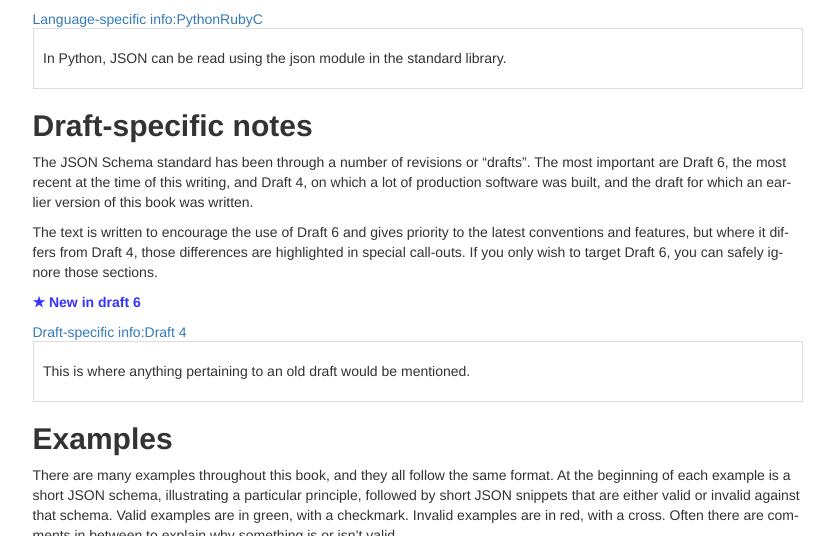
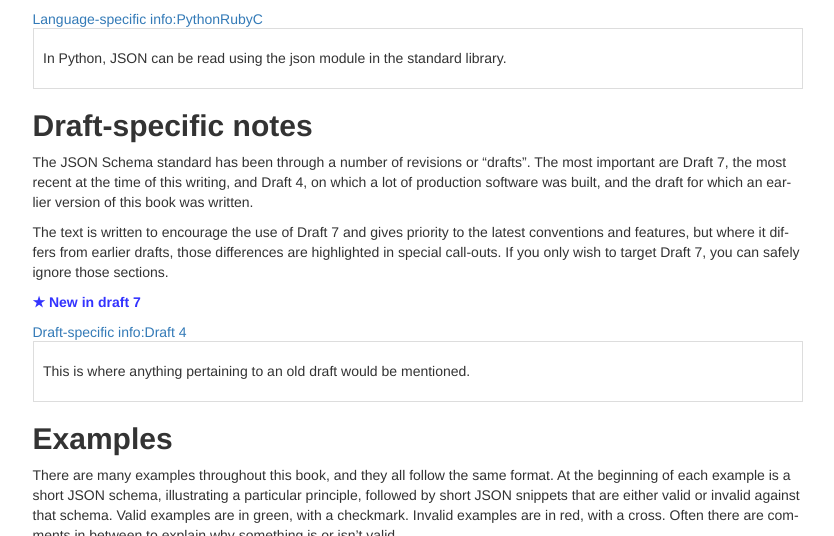
Before and after one commit to json-schema-org/understanding-json-schema, a Sphinx documentation site: the page built from source/conventions.rst, in a window 1280 px wide and 900 px high, cut to the strip 364-900 px from the top of the window. Shown: the whole strip, without its empty margins (330-1164 px from the left). Built offline with Sphinx 7.4.7, drawn with Linux system fonts in a browser that asks for light colours; some web fonts are replaced.

Commit message:
Basic upgrading of the defaults to draft 7

```diff
--- a/source/conf.py
+++ b/source/conf.py
@@ -20,7 +20,7 @@
 sys.path.insert(0, os.path.abspath(os.path.dirname('__file__')))
 
 # The standard of JSON Schema to test the examples against
-jsonschema_standard = 6
+jsonschema_standard = 7
 
 rst_prolog = """
 .. role:: new
@@ -63,9 +63,9 @@
 # built documents.
 #
 # The short X.Y version.
-version = '6.0'
+version = '7.0'
 # The full version, including alpha/beta/rc tags.
-release = '6.0'
+release = '7.0'
 
 # The language for content autogenerated by Sphinx. Refer to documentation
 # for a list of supported languages.
--- a/source/conventions.rst
+++ b/source/conventions.rst
@@ -39,16 +39,16 @@
 --------------------
 
 The JSON Schema standard has been through a number of revisions or "drafts". The
-most important are Draft 6, the most recent at the time of this writing, and
+most important are Draft 7, the most recent at the time of this writing, and
 Draft 4, on which a lot of production software was built, and the draft for
 which an earlier version of this book was written.
 
-The text is written to encourage the use of Draft 6 and gives
-priority to the latest conventions and features, but where it differs from Draft
-4, those differences are highlighted in special call-outs. If you only wish to
-target Draft 6, you can safely ignore those sections.
+The text is written to encourage the use of Draft 7 and gives priority to the
+latest conventions and features, but where it differs from earlier drafts, those
+differences are highlighted in special call-outs. If you only wish to target
+Draft 7, you can safely ignore those sections.
 
-|draft6|
+|draft7|
 
 .. draft_specific::
 
--- a/source/index.rst
+++ b/source/index.rst
@@ -24,9 +24,9 @@
 
 .. note::
 
-    This book describes JSON Schema draft 6. The most recent version is draft 7
-    --- stay tuned, updates are coming! Earlier and later versions of JSON Schema
-    are not completely compatible with the format described here.
+    This book describes JSON Schema draft 7. Earlier versions of JSON Schema
+    are not completely compatible with the format described here, but for the
+    most part, those differences are noted in the text.
 
 **Where to begin?**
 
--- a/source/reference/schema.rst
+++ b/source/reference/schema.rst
@@ -24,6 +24,7 @@
 of the JSON Schema standard, you should include the draft name in the path, for
 example:
 
+- ``http://json-schema.org/draft-07/schema#``
 - ``http://json-schema.org/draft-06/schema#``
 - ``http://json-schema.org/draft-04/schema#``
 
--- a/source/sphinxext/jsonschemaext.py
+++ b/source/sphinxext/jsonschemaext.py
@@ -12,7 +12,8 @@
     return {
         3: jsonschema.validators.Draft3Validator,
         4: jsonschema.validators.Draft4Validator,
-        6: jsonschema.validators.Draft6Validator}[standard]
+        6: jsonschema.validators.Draft6Validator,
+        7: jsonschema.validators.Draft7Validator}[standard]
 
 
 class jsonschema_node(nodes.Element):
--- a/source/structuring.rst
+++ b/source/structuring.rst
@@ -106,7 +106,7 @@
 .. schema_example::
 
     {
-      "$schema": "http://json-schema.org/draft-06/schema#",
+      "$schema": "http://json-schema.org/draft-07/schema#",
 
       "definitions": {
         "address": {
@@ -159,7 +159,7 @@
 .. schema_example::
 
     {
-      "$schema": "http://json-schema.org/draft-06/schema#",
+      "$schema": "http://json-schema.org/draft-07/schema#",
 
       "definitions": {
         "person": {
@@ -290,7 +290,7 @@
 .. schema_example::
 
     {
-      "$schema": "http://json-schema.org/draft-06/schema#",
+      "$schema": "http://json-schema.org/draft-07/schema#",
 
       "definitions": {
         "address": {
```
